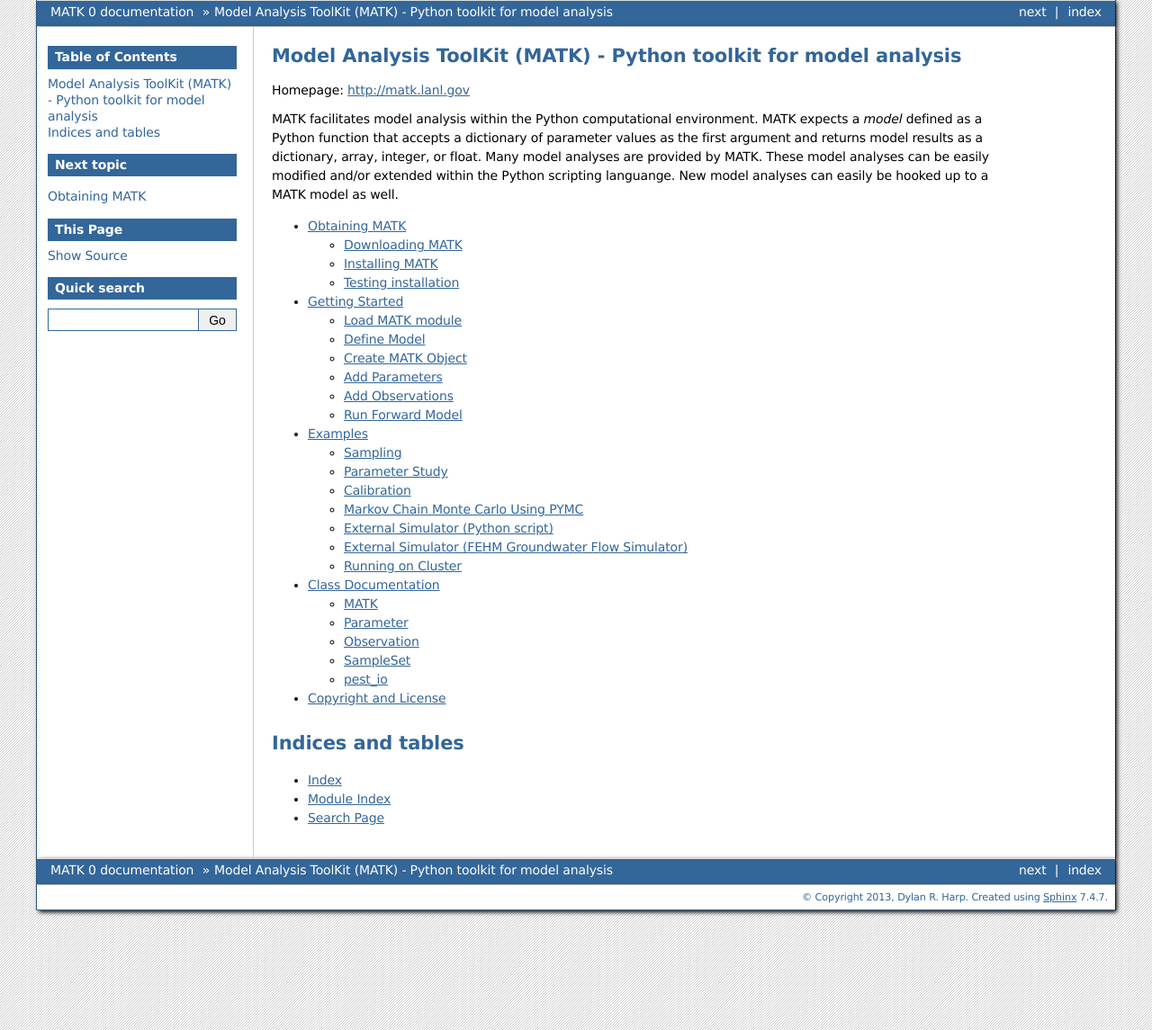
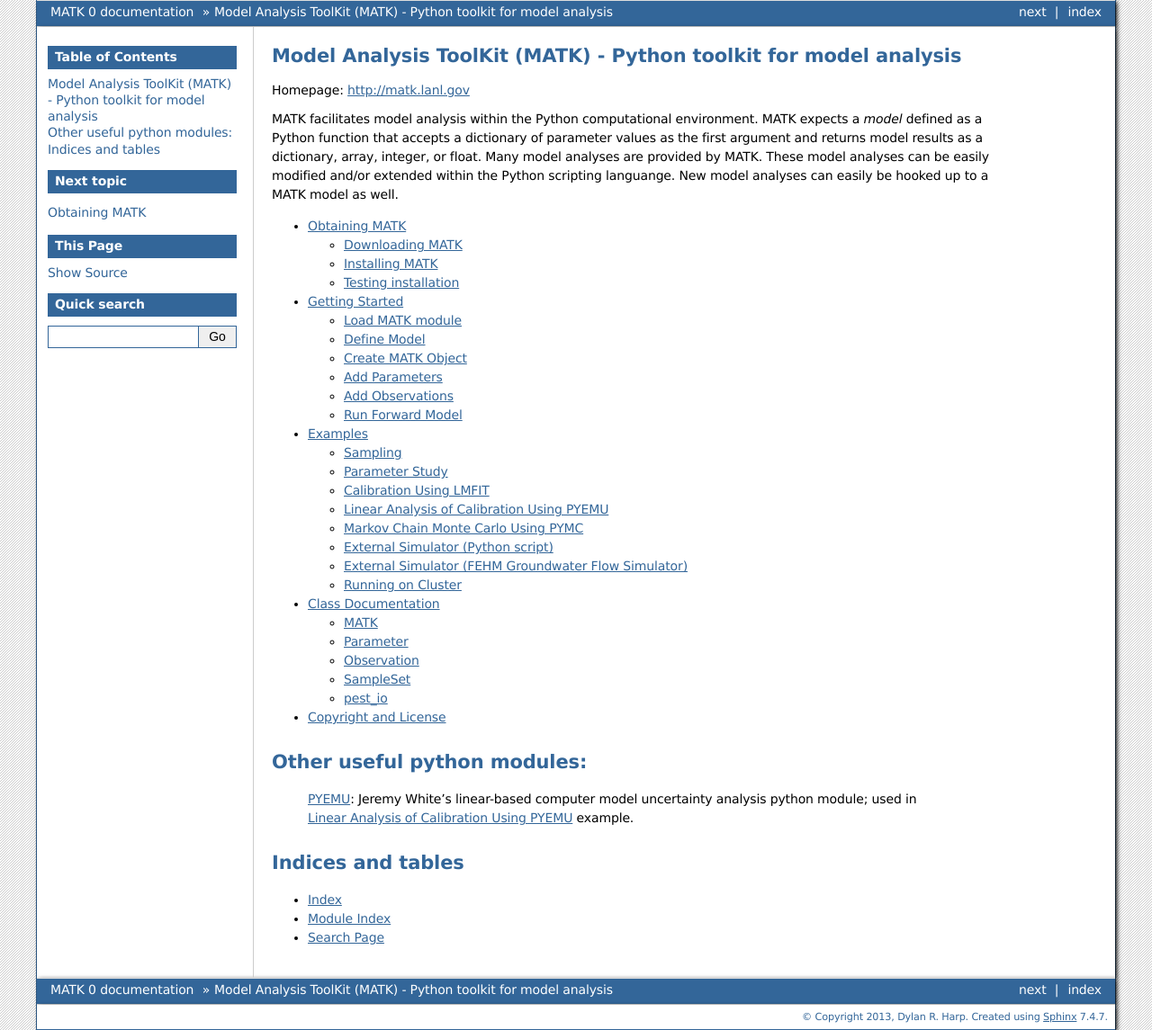
Before and after one commit to dharp/matk, a Sphinx documentation site: the page built from manual/source/index.rst, in a window 1280 px wide. Shown: the whole page at 90% size. Built offline with Sphinx 7.4.7, drawn with Linux system fonts in a browser that asks for light colours; formulas are drawn with MathJax 3; pages that are not in the unit, such as notebooks, are missing from menus.

Commit message:
Converted calibrate_sine_lmfit to ipynb and updated documentation; added ref to pyemu in documentation

```diff
--- /dev/null
+++ b/manual/source/example_pyemu.rst
@@ -0,0 +1,8 @@
+.. _pyemu:
+
+Linear Analysis of Calibration Using PYEMU
+------------------------------------------
+
+This example demonstrates a linear analysis of the :ref:`calibrate` example using the pyemu module (`<https://github.com/jtwhite79/pyemu>`_). Singular values from pyemu's eigenanalysis of the jacobian are plotted and identifiability of parameters are printed. The resulting identifiability values indicate that one of the parameters (**amp**) is significantly less identifiable than the others.
+
+.. include:: calibrate_sine_lmfit_pyemu.rst
--- a/manual/source/index.rst
+++ b/manual/source/index.rst
@@ -18,6 +18,10 @@
 
     LICENSE
 
+Other useful python modules:
+======================
+    `PYEMU <https://github.com/jtwhite79/pyemu>`_: Jeremy White's linear-based computer model uncertainty analysis python module; used in :ref:`pyemu` example.
+
 Indices and tables
 ==================
 
```
Also changed, not shown: manual/source/example_calibrate.rst (+3 -8 lines), 2 other files.
